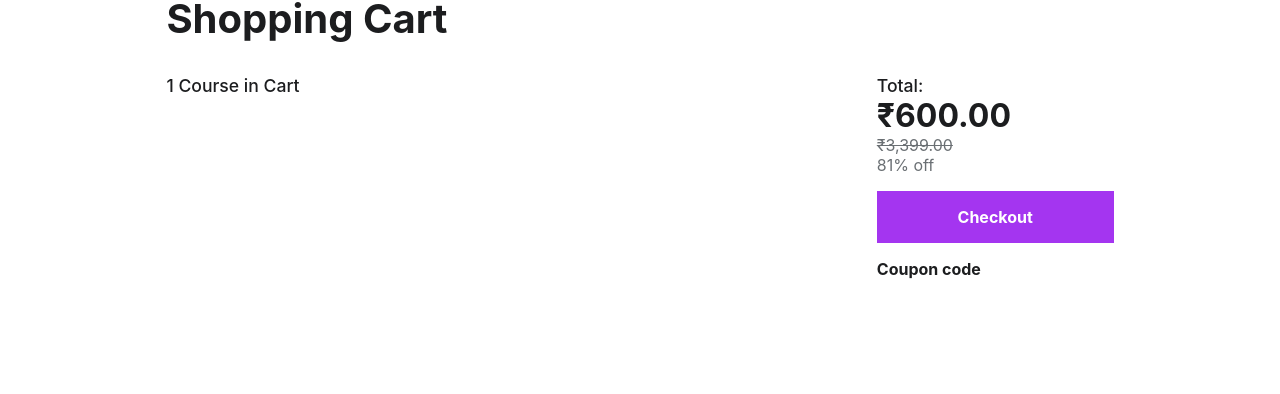
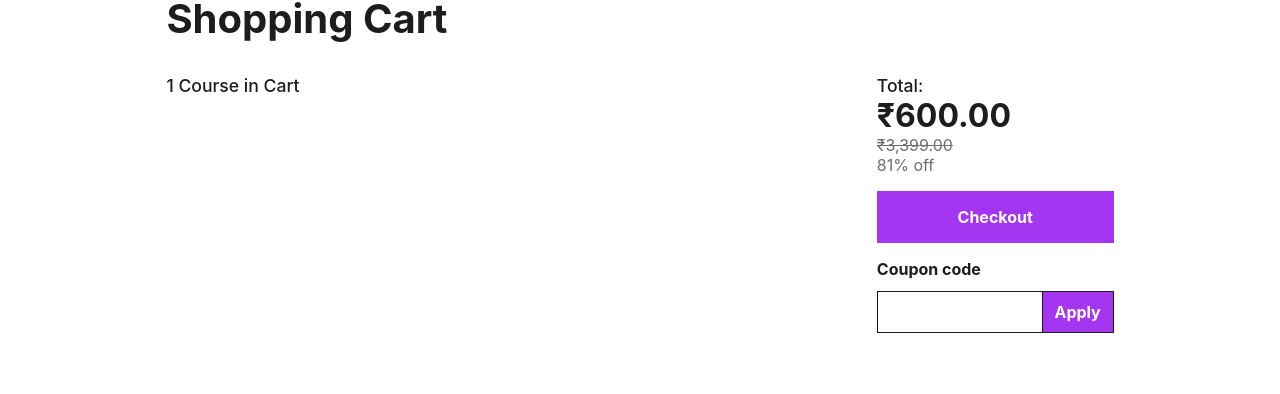
Before and after one commit to koushil-mankali/udemy-clone-frontend, a React (Vite) app: page /cart in a window 1280 px wide. Shown: the part 124-518 px from the top of the page. Built offline with nearby package versions, Linux system fonts and the light colour scheme.

Commit message:
InputUtil modified to accept side button and Cart WIP

```diff
--- a/src/pages/Cart/Cart.jsx
+++ b/src/pages/Cart/Cart.jsx
@@ -5,11 +5,27 @@ import css from "./Cart.module.css";
 import Navbar from "../../components/Navbar1/Navbar";
 import Footer from "../../components/Footer/Footer";
 import Button1 from "../../utils/Buttons/Button1/Button1";
+import InputUtil from "../../utils/FormUtils/InputUtil/InputUtil";
 
 import crossIcon from "/icons/close.png";
 
 const Cart = () => {
   const [coupon, setCoupon] = useState("");
+  const [appliedCoupon, setAppliedCoupon] = useState("");
+
+  let clearCouponHandler = () => {
+    setAppliedCoupon("");
+  };
+
+  let setCouponHandler = (e) => {
+    setCoupon(e.target.value);
+  };
+
+  let submitCoupon = () => {
+    setAppliedCoupon(coupon);
+    console.log(coupon, "coupon");
+  };
+
   return (
     <>
       <Navbar />
@@ -48,21 +64,28 @@ const Cart = () => {
                 }}
               />
               <div className={css.ctxt}>Coupon code</div>
-              {coupon ? (
+              {appliedCoupon ? (
                 <div className={css.cpnBox}>
                   <img
                     src={crossIcon}
                     alt="close icon"
                     className={css.icon}
-                    onClick={() => setCoupon("")}
+                    onClick={clearCouponHandler}
                   />
                   <div className={css.cpnCode}>
-                    <b>{coupon}</b> is applied
+                    <b>{appliedCoupon}</b> is applied
                   </div>
                 </div>
               ) : (
                 ""
               )}
+              <InputUtil
+                type="text"
+                btnTxt="Apply"
+                onChange={setCouponHandler}
+                btnClick={submitCoupon}
+                extraCss={{ padding: "0.5rem" }}
+              />
             </div>
           </div>
         </div>
--- a/src/utils/FormUtils/InputUtil/InputUtil.jsx
+++ b/src/utils/FormUtils/InputUtil/InputUtil.jsx
@@ -1,6 +1,8 @@
 import React from "react";
 
 import css from "./InputUtil.module.css";
+
+import Button1 from "../../Buttons/Button1/Button1";
 
 const InputUtil = (props) => {
   const {
@@ -9,12 +11,15 @@ const InputUtil = (props) => {
     icon = "",
     placeholderTxt = "",
     state = "",
+    btnTxt = "",
+    btnClick = {},
     onChange = {},
     inptBoxCss = {},
     imgCss = {},
     extraCss = {},
   } = props;
   return (
+    <div className={css.outerDiv}>
       <div className={css.inptBox} style={inptBoxCss}>
         {icon ? <img src={icon} className={css.icon} style={imgCss} /> : ""}
         <input
@@ -27,6 +32,24 @@ const InputUtil = (props) => {
           onChange={onChange}
         />
       </div>
+      {btnTxt ? (
+        <Button1
+          txt={btnTxt}
+          onClick={btnClick}
+          bck="var(--purple)"
+          hovBck="var(--purple-dark)"
+          color="var(--white)"
+          extraCss={{
+            margin: "0",
+            padding: "10px",
+            width: "30%",
+            borderLeft: "none",
+          }}
+        />
+      ) : (
+        ""
+      )}
+    </div>
   );
 };
 
--- a/src/utils/FormUtils/InputUtil/InputUtil.module.css
+++ b/src/utils/FormUtils/InputUtil/InputUtil.module.css
@@ -1,3 +1,9 @@
+.outerDiv {
+  display: flex;
+  justify-content: center;
+  align-items: center;
+}
+
 .inptBox {
   width: 100%;
   border: 1px solid var(--gray);
```
Lines whose indentation alone changed are shown as unchanged.
